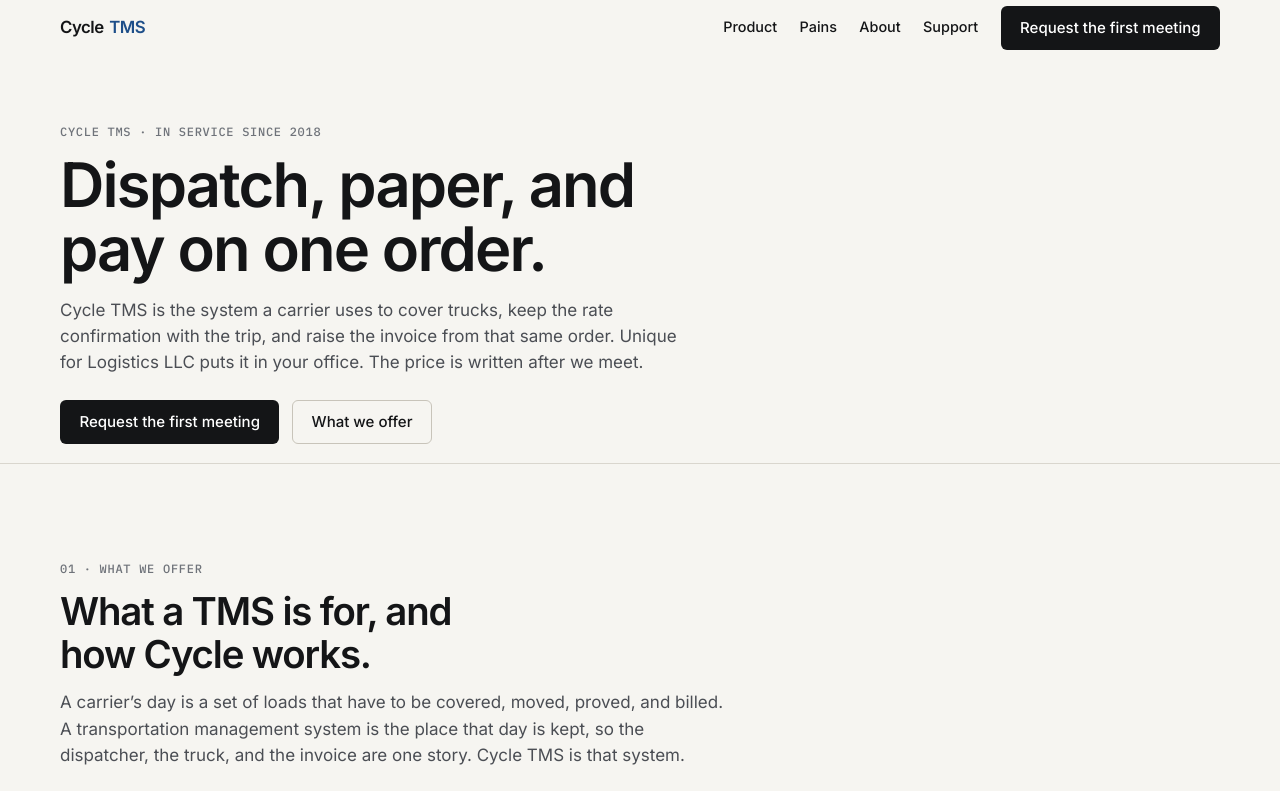
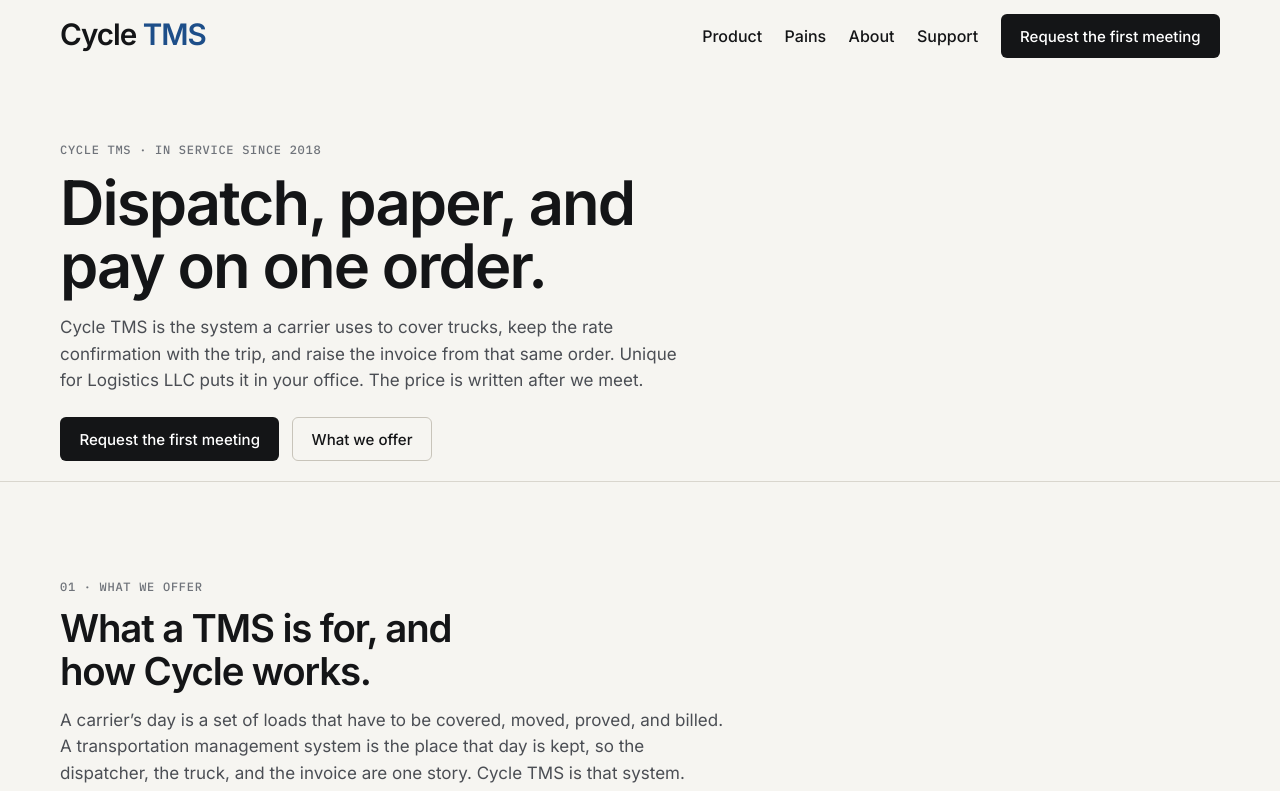
Before and after one commit to ondreyit/cycle-tms, a plain HTML site: page index.html in a window 1280 px wide. Shown: the top 791 px of the page. Drawn offline with Linux system fonts and the light colour scheme.

Commit message:
Make the Cycle TMS wordmark large enough to read in the header.
Co-authored-by: Cursor <cursoragent@cursor.com>

```diff
--- a/css/site.css
+++ b/css/site.css
@@ -15,7 +15,7 @@
   --off: #6f737a;
   --sans: Inter, "Segoe UI", sans-serif;
   --mono: "IBM Plex Mono", ui-monospace, monospace;
-  --header: 3.5rem;
+  --header: 4.6rem;
 }
 
 *,
@@ -83,10 +83,11 @@ button, input, textarea { font-family: inherit; }
 .logo-line1 {
   display: inline-flex;
   align-items: baseline;
-  gap: 0.35rem;
-  font-weight: 600;
-  font-size: 1.05rem;
-  letter-spacing: -0.03em;
+  gap: 0.42rem;
+  font-weight: 650;
+  font-size: 1.85rem;
+  letter-spacing: -0.035em;
+  line-height: 1;
 }
 .logo-mark { color: var(--link); }
 .logo-tag { display: none; }
@@ -100,7 +101,7 @@ button, input, textarea { font-family: inherit; }
 .nav-links a:not(.btn) {
   color: var(--ink);
   text-decoration: none;
-  font-size: 0.9rem;
+  font-size: 1rem;
   font-weight: 500;
 }
 
@@ -232,7 +233,7 @@ h1 {
 
 section {
   padding: 6rem 0;
-  scroll-margin-top: 4.2rem;
+  scroll-margin-top: 5.2rem;
   border-top: 1px solid var(--line);
 }
 
```
